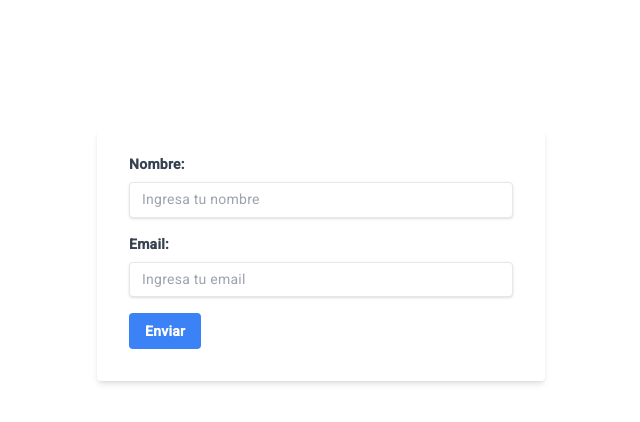
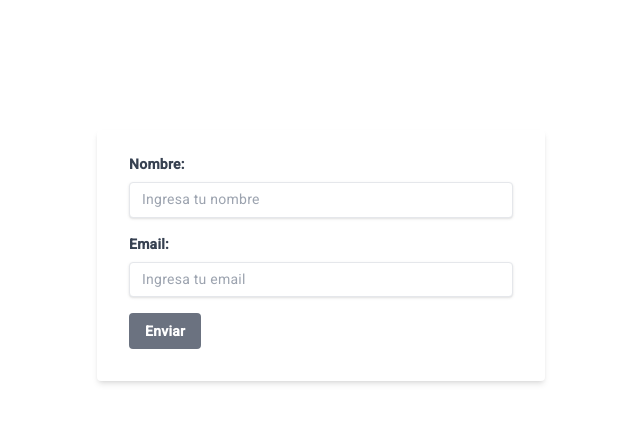
Before and after one commit to perezguedesmaikel/angular-cruddjango-otrosejemplos, an Angular app: page / in a window 1280 px wide. Shown: the top 422 px of the page, without its empty margins (319-959 px from the left). Built offline with nearby package versions, Linux system fonts and the light colour scheme.

Commit message:
form ready

```diff
--- a/src/app/formularioreactivo/formularioreactivo.component.html
+++ b/src/app/formularioreactivo/formularioreactivo.component.html
@@ -1,5 +1,5 @@
 <div class="max-w-md mx-auto">
-  <form class="bg-white shadow-md rounded px-8 pt-6 pb-8 mb-4">
+  <form [formGroup]="formUser" class="bg-white shadow-md rounded px-8 pt-6 pb-8 mb-4">
     <div class="mb-4">
       <label class="block text-gray-700 text-sm font-bold mb-2" for="nombre">
         Nombre:
@@ -33,15 +33,15 @@
            class="bg-red-100 border border-red-400 text-red-700 px-4 py-3 rounded relative"
            role="alert">
         <strong class="font-bold">Error:</strong>
-        <span class="block sm:inline">¡Este campo es requerido!</span>
-        <span class="block sm:inline">¡El email tiene que ser valido!</span>
+        <span *ngIf="!this.email.errors?.['email']" class="block sm:inline">¡Este campo es requerido!</span>
+        <span *ngIf="this.email.errors?.['email']" class="block sm:inline">¡El email tiene que ser valido!</span>
       </div>
     </div>
     <div class="flex items-center justify-between">
-      <button
-        class="bg-blue-500 hover:bg-blue-700 text-white font-bold py-2 px-4 rounded focus:outline-none focus:shadow-outline"
-        type="button"
-      >
+      <button [disabled]="formUser.invalid"
+              [ngClass]="{'bg-blue-500': !formUser.invalid, 'bg-gray-500 hover:bg-gray-500': formUser.invalid}"
+              class="hover:bg-blue-700 text-white font-bold py-2 px-4 rounded focus:outline-none focus:shadow-outline"
+              type="button">
         Enviar
       </button>
     </div>
--- a/src/app/formularioreactivo/formularioreactivo.component.ts
+++ b/src/app/formularioreactivo/formularioreactivo.component.ts
@@ -1,5 +1,5 @@
 import {Component} from '@angular/core';
-import {FormControl, Validators} from "@angular/forms";
+import {FormControl, FormGroup, Validators} from "@angular/forms";
 
 @Component({
   selector: 'app-formularioreactivo',
@@ -9,4 +9,15 @@ import {FormControl, Validators} from "@angular/forms";
 export class FormularioreactivoComponent {
   name: FormControl<string | null> = new FormControl('', Validators.required)
   email: FormControl<string | null> = new FormControl('', [Validators.required, Validators.email])
+  formUser = new FormGroup([this.email, this.name])
+
+
+  ngOnInit() {
+    console.log('Estado inicial');
+    this.email.valueChanges.subscribe(() => {
+      console.log('Valor de la variable reactiva:', this.email.errors?.['email'] ?? '');
+      // Realiza acciones cada vez que la variable reactiva cambie de valor
+    });
+  }
+
 }
```
